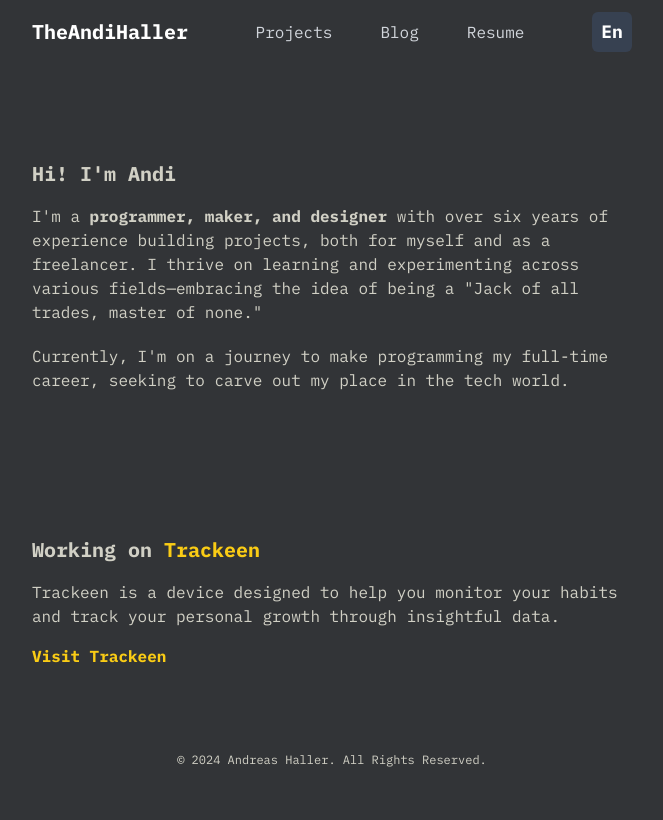
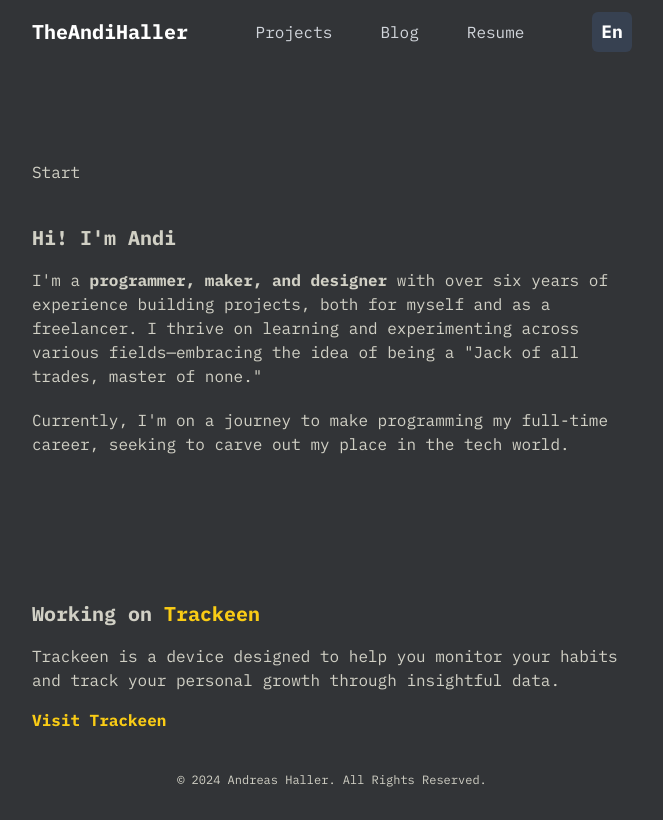
Before and after one commit to TheAndiHaller/TheAndiHallerDev, a Next.js app in the folder theandihallerdev/: page / in a window 1280 px wide. Shown: the whole page, without its empty margins (308-971 px from the left). Built offline with nearby package versions, Linux system fonts and the light colour scheme; a web font is replaced by a local one.

Commit message:
Starting minigame

```diff
--- a/theandihallerdev/app/page.tsx
+++ b/theandihallerdev/app/page.tsx
@@ -1,10 +1,12 @@
 import Bio from "@/app/ui/bio";
 import WorkingOn from "./ui/working-on";
 import Socials from "./ui/socials";
+import MiniGame from "./ui/miniGame";
 
 export default function Home() {
   return (
     <main className="sm:px-0 px-4">
+      <MiniGame />
       <Bio />
       <Socials />
       <WorkingOn />
--- /dev/null
+++ b/theandihallerdev/app/ui/miniGame.tsx
@@ -0,0 +1,13 @@
+'use client';
+
+import { useLanguage } from "@/app/LanguageContext";
+
+export default function Minigame() {
+  const { language } = useLanguage();
+
+  return (
+    <div className="pb-10">
+      <p>Start</p>
+    </div>
+  );
+}
```
